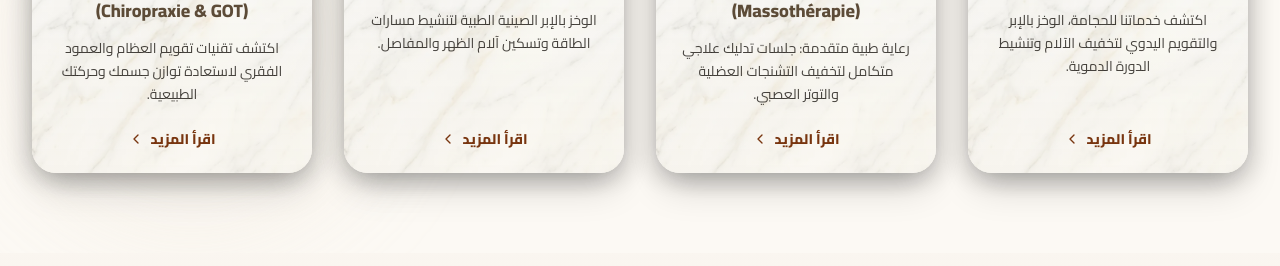
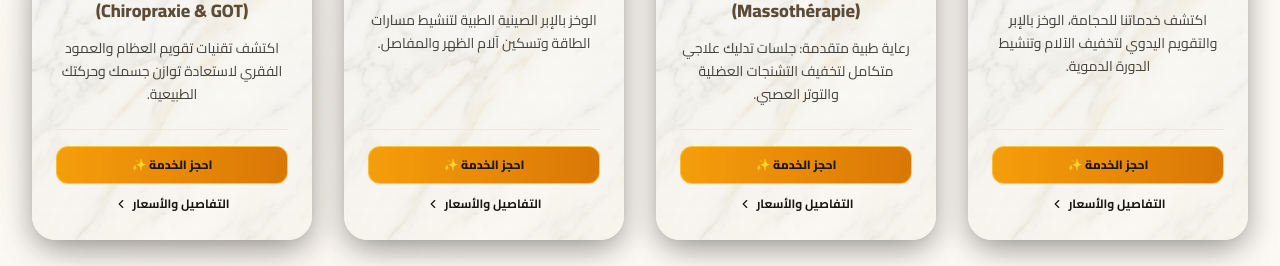
Before and after one commit to Bouzaabit-Oussama/ssadik-therapie, a React (Vite) app: page / in a window 1280 px wide. Shown: the part 1421-1687 px from the top of the page. Built offline with nearby package versions, Linux system fonts and the light colour scheme; no server answers.

Commit message:
v2.7.6: Upgrade Services cards with Dual-Action UX (Primary Booking CTA + Secondary Catalog Details link)

```diff
--- a/src/components/Services.jsx
+++ b/src/components/Services.jsx
@@ -91,14 +91,23 @@ export default function Services({ t, onOpenModal }) {
                 {service.desc}
               </p>
 
-              {/* Action Link (En savoir plus) */}
-              <button
-                onClick={() => onOpenModal(service.serviceKey)}
-                className="inline-flex items-center gap-1.5 text-medical-700 hover:text-amber-600 font-extrabold text-sm focus:outline-none transition-colors group/btn"
-              >
-                <span>{t.services.hijama.more.replace(' >', '')}</span>
-                <ChevronRight className="w-4 h-4 transition-transform group-hover/btn:translate-x-1 rtl:rotate-180 rtl:group-hover/btn:-translate-x-1" />
-              </button>
+              {/* Dual Action Buttons */}
+              <div className="w-full flex flex-col gap-2 mt-auto pt-4 border-t border-sand-200/60">
+                <button
+                  onClick={() => onOpenModal(service.serviceKey)}
+                  className="w-full flex items-center justify-center gap-1.5 bg-gradient-to-r from-amber-500 to-amber-600 hover:from-amber-600 hover:to-amber-700 text-therapy-950 font-black text-xs px-4 py-2.5 rounded-xl shadow-sm hover:shadow-md transition-all group/btn hover:scale-105 active:scale-95 border border-amber-300/80"
+                >
+                  <span>{t.services.bookBtn || (t.dir === 'rtl' ? 'احجز الخدمة ✨' : 'Réserver ce Soin ✨')}</span>
+                </button>
+
+                <a
+                  href="#pricing"
+                  className="inline-flex items-center justify-center gap-1 text-sand-800 hover:text-amber-600 font-bold text-xs transition-colors py-1 group/link"
+                >
+                  <span>{t.services.detailsLink || (t.dir === 'rtl' ? 'التفاصيل والأسعار' : 'Tarifs & Détails')}</span>
+                  <ChevronRight className="w-3.5 h-3.5 transition-transform group-hover/link:translate-x-0.5 rtl:rotate-180 rtl:group-hover/link:-translate-x-0.5" />
+                </a>
+              </div>
             </div>
           ))}
         </div>
--- a/src/i18n/translations.js
+++ b/src/i18n/translations.js
@@ -23,6 +23,8 @@ export const translations = {
     services: {
       title: 'خدماتنا العلاجية المتميزة',
       subtitle: 'نقدم لك أفضل رعاية صحية في طنجة باستخدام تقنيات طبيعية وعلاجات فيزيائية متطورة على أيدي متخصصين.',
+      bookBtn: 'احجز الخدمة ✨',
+      detailsLink: 'التفاصيل والأسعار',
       hijama: {
         title: 'الحجامة العلاجية (Cupping)',
         desc: 'اكتشف خدماتنا للحجامة، الوخز بالإبر والتقويم اليدوي لتخفيف الآلام وتنشيط الدورة الدموية.',
@@ -198,6 +200,8 @@ export const translations = {
     services: {
       title: 'Nos Services de Soins',
       subtitle: 'Nous offrons des traitements thérapeutiques personnalisés pour soulager vos douleurs et revitaliser votre corps.',
+      bookBtn: 'Réserver ce Soin ✨',
+      detailsLink: 'Tarifs & Détails',
       hijama: {
         title: 'Hijama / Cupping',
         desc: 'Découvrez nos services Cupping, Acupuncture et Chiropratique pour éliminer les toxines et stimuler l\'immunité.',
--- a/src/version.js
+++ b/src/version.js
@@ -1,2 +1,2 @@
-export const APP_VERSION = "v2.7.5";
+export const APP_VERSION = "v2.7.6";
 export const BUILD_DATE = new Date().toISOString().split('T')[0];
```
